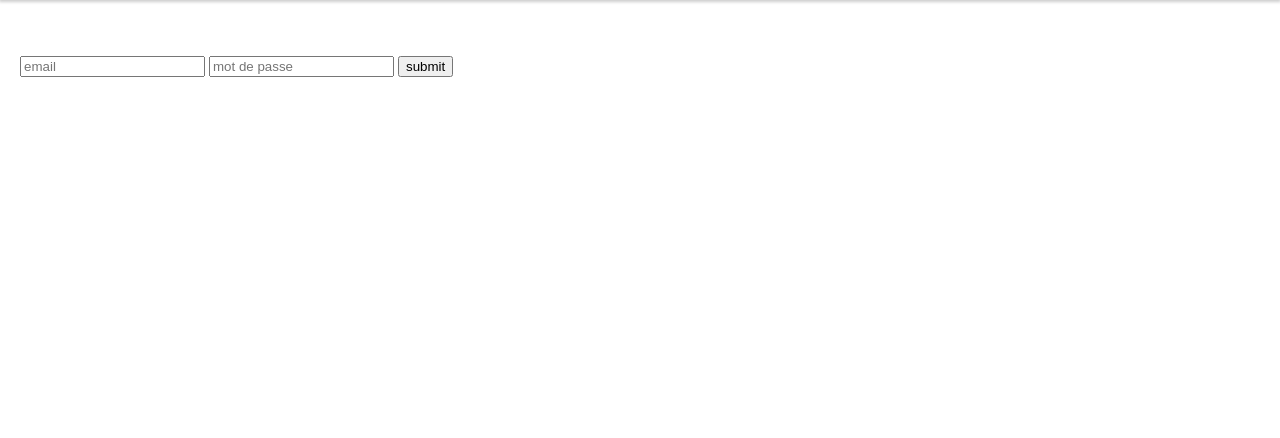
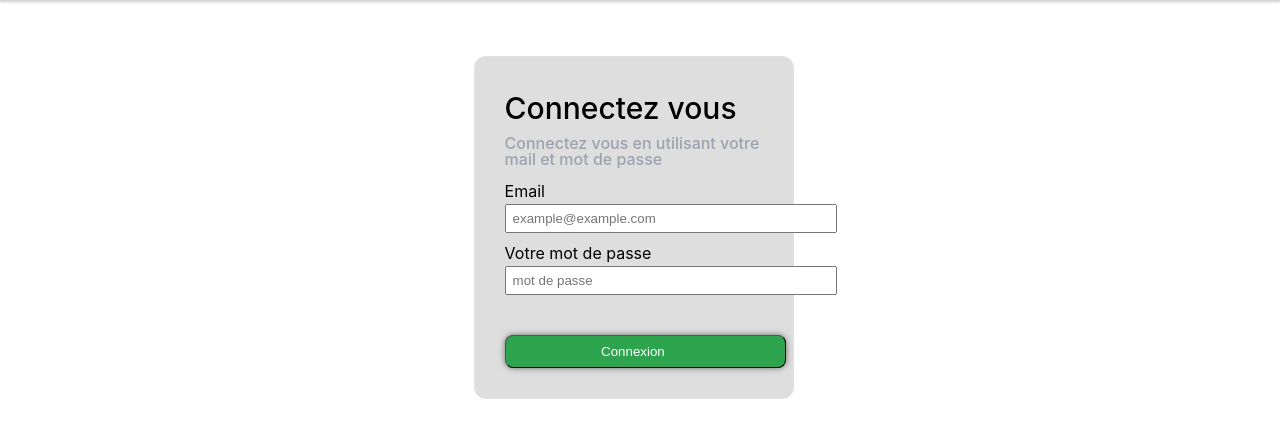
Before and after one commit to benbenpetit/forum, a PHP site: page /sorbonne/login.php in a window 1280 px wide. Shown: the part 64-502 px from the top of the page. Run offline with PHP 8.4, Linux system fonts and the light colour scheme.

Commit message:
Changement css connexion, affichage Posts dans index si cession en cours

```diff
--- a/deconnection.php
+++ b/deconnection.php
@@ -3,6 +3,6 @@ session_start();
 session_unset('email');
 session_destroy();
 
-header('Location: http://localhost/forum/');
+header('Location: http://localhost:8888/sorbonne/PHP/forum/');
 
 ?>
--- a/head.php
+++ b/head.php
@@ -18,9 +18,9 @@
                     <li><a href="index.php">Accueil</a></li>
                     <?php
                         if (!isset($_SESSION['email'])) {
-                            echo '<li><a href="http://localhost/forum/login.php">Connexion</a><a href="http://localhost/forum/signup.php">Inscription</a></li>';
+                            echo '<li><a href="http://localhost:8888/sorbonne/PHP/forum/login.php">Connexion</a><a href="http://localhost:8888/sorbonne/PHP/forum/signup.php">Inscription</a></li>';
                         } else {
-                            echo '<li><a href="http://localhost/forum/login.php">'. $_SESSION['email'] .'</a><a href="http://localhost/forum/deconnection.php">Déconnexion</a></li>';
+                            echo '<li><a href="http://localhost:8888/sorbonne/PHP/forum/login.php">'. $_SESSION['email'] .'</a><a href="http://localhost:8888/sorbonne/PHP/forum/deconnection.php">Déconnexion</a></li>';
                         }
                     ?>
                 </ul>
--- a/login.php
+++ b/login.php
@@ -1,18 +1,27 @@
 <?php require_once('head.php');
 
 if (isset($_SESSION['email'])) {
-    header('Location: http://localhost/forum/index.php');
+    header('Location: http://localhost:8888/sorbonne/PHP/forum/index.php');
 } ?>
 
-<section class="container">
+<section class="container cardLogin">
     <form class="js-login-form">
-        <input type="email" name="email" required placeholder="email">
+        <h3 id="connect">Connectez vous</h3>
+        <h5 id="connect2">Connectez vous en utilisant votre mail et mot de passe</h5>
+        <h6 class="textCard">Email</h6>
+        <input type="email" name="email" required placeholder="example@example.com">
+        <h6 class="textCard">Votre mot de passe</h6>
         <input type="password" name="password" required placeholder="mot de passe">
-        <input type="submit" name="submit" value="submit">
+        <input class="btnCoLogin" type="submit" name="submit" value="Connexion">
     </form>
 </section>
 
+
 <script src="./scripts/login.js"></script>
+
+<!-- test -->
+
+<!-- fin test -->
 
 </main>
 </body>
--- a/posts.php
+++ b/posts.php
@@ -16,7 +16,7 @@ try {
     <?php
 
     foreach ($rows as $row) {
-        echo "<a href='http://localhost/forum/post.php?id=".$row->_id."'>id post : $row->_id</br>
+        echo "<a href='http://localhost:8888/sorbonne/PHP/forum/post.php?id=".$row->_id."'>id post : $row->_id</br>
               titre post : $row->titrePost</br>
               sujet post : $row->sujetPost</br>
               date : $row->date</a></br></br>";
--- a/styles/style.css
+++ b/styles/style.css
@@ -128,11 +128,107 @@ header nav ul li a::after {
   height: 1px;
   background-color: #000;
   -webkit-transform: scale3d(0, 1, 1);
-          transform: scale3d(0, 1, 1);
+  transform: scale3d(0, 1, 1);
   -webkit-transform-origin: right;
-          transform-origin: right;
+  transform-origin: right;
   -webkit-transition: -webkit-transform 0.3s cubic-bezier(0.4, 0, 0, 1);
   transition: -webkit-transform 0.3s cubic-bezier(0.4, 0, 0, 1);
   transition: transform 0.3s cubic-bezier(0.4, 0, 0, 1);
   transition: transform 0.3s cubic-bezier(0.4, 0, 0, 1), -webkit-transform 0.3s cubic-bezier(0.4, 0, 0, 1);
 }
+
+
+/* Login */
+.cardLogin{
+  padding: 30px 30px 30px 30px;
+  /* background-color: rgb(116, 112, 112); */
+  margin: 0 38% 0 37%;
+  backdrop-filter: blur(16px) saturate(180%);
+    -webkit-backdrop-filter: blur(16px) saturate(180%);
+    background-color: rgba(219, 219, 219, 0.911);
+    border-radius: 12px;
+    border: 1px solid rgba(255, 255, 255, 0.125);
+
+}
+
+input[type="email" i] {
+  padding: 1px 2px;
+  padding-top: 5px;
+  padding-right: 145px;
+  padding-bottom: 5px;
+  padding-left: 6px;
+  margin-bottom: 0.9em;
+}
+
+input[type="password" i] {
+  -webkit-text-security: disc !important;
+  padding: 1px 2px;
+  padding-top: 5px;
+  padding-right: 145px;
+  padding-bottom: 5px;
+  padding-left: 6px;
+  margin-bottom: 3em;
+}
+
+.btnCoLogin {
+  appearance: auto;
+  user-select: none;
+  white-space: pre;
+  align-items: flex-start;
+  text-align: center;
+  cursor: default;
+  box-sizing: border-box;
+  background-color: #2ea44f;
+  box-shadow: 0 1px 1px rgb(18 21 26 / 8%);
+  color: #fff;
+  padding: 1px 2px;
+  padding-top: 8px;
+  padding-right: 120px;
+  padding-bottom: 8px;
+  padding-left: 6px;
+  border-width: 0.5px;
+  border-radius: 8px;
+  -webkit-box-shadow: 0px 0px 7px -1px rgba(0, 0, 0, 0.7);
+  -moz-box-shadow: 0px 0px 7px -1px rgba(0,0,0,0.7);
+  box-shadow: 0px 0px 7px -1px rgba(0,0,0,0.7);
+  text-align: center;
+  padding-left: 37%;
+}
+
+.btn {
+  background-color: transparent;
+  border: 1px solid transparent;
+  border-radius: 4px;
+  cursor: pointer;
+  display: inline-block;
+  font-size: 1rem;
+  font-weight: 500;
+  line-height: 1.5rem;
+  padding: 0.5rem 1rem;
+  -webkit-user-select: none;
+  -ms-user-select: none;
+  user-select: none;
+  vertical-align: middle;
+}
+
+#connect{
+  font-size: 30px;
+  font-family: Inter,sans-serif;
+  font-weight: 500;
+  margin-bottom: 0.3em;
+  padding-top: 0.2em;
+}
+
+#connect2{
+  font-size: 16px;
+  font-family: Inter,sans-serif;
+  font-weight: 500;
+  margin-bottom: 1em;
+  padding-top: 0.2em;
+  color: #9CA3AF;
+}
+
+.textCard{
+  margin-bottom: 0.3em;
+  font-family: Inter,sans-serif;
+}
```
Also changed, not shown: index.php (+3 -76 lines), signup.php (added, +70 -0 lines).
